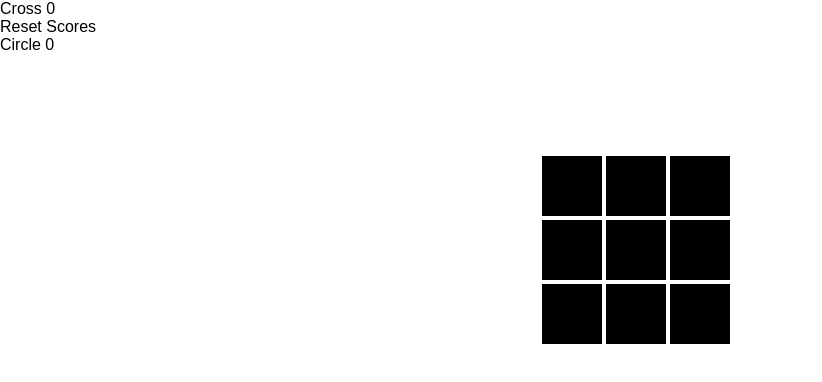
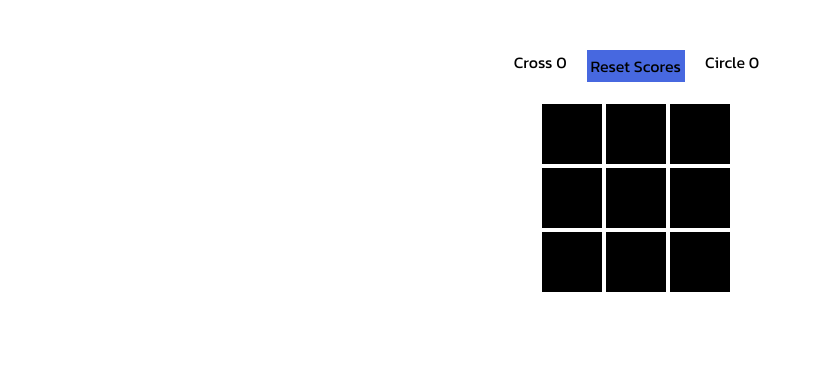
Before and after one commit to Okarm01/TicTacToe, a plain HTML site: page index.html in a window 1280 px wide. Shown: the whole page, without its empty margins (0-822 px from the left). Drawn offline with Linux system fonts and the light colour scheme.

Commit message:
style.css

```diff
--- a/style.css
+++ b/style.css
@@ -3,7 +3,12 @@
 *{
     margin: 0;
     padding: 0;
-    font-family: 'Poppins', sans-serif;
+    font-family:'Kanit', sans-serif;
+    -webkit-user-select: none;
+    -webkit-touch-callout: none;
+    -moz-user-select: none;
+    -ms-user-select: none;
+    user-select: none;
 }
 #gameboard{
     width: 200px;
@@ -11,6 +16,7 @@
     flex-wrap: wrap;
     margin: auto;
     margin-top: 100px;
+    margin-top: 20px;
 }
 .square{
     height: 60px;
@@ -19,6 +25,7 @@
     background-color: rgb(0, 0, 0);
     position: relative;
     z-index: 9;
+    cursor: pointer;
 }
 .square .piece#circle svg {
     height: 30px;
@@ -73,9 +80,27 @@ p.playAgain{
     display: flex;
     justify-content: center;
     margin-top: 20px;
-    font-family:'Kanit', sans-serif;
     font-size: 30px;
 
+}
+.displayScore{
+
+    display: flex;
+    justify-content: center;
+    margin-top: 50px;
+    margin-left: 13px;
+}
+#cross-score{
+    margin-right: 20px;
+}
+#reset-scores{
+    margin-right: 20px;
+    background-color:rgb(71, 104, 224) ;
+    padding: 4px;
+    cursor: pointer;
+}
+#circle-score{
+    margin-right: 20px;
 }
 
 @keyframes bounce {
```
